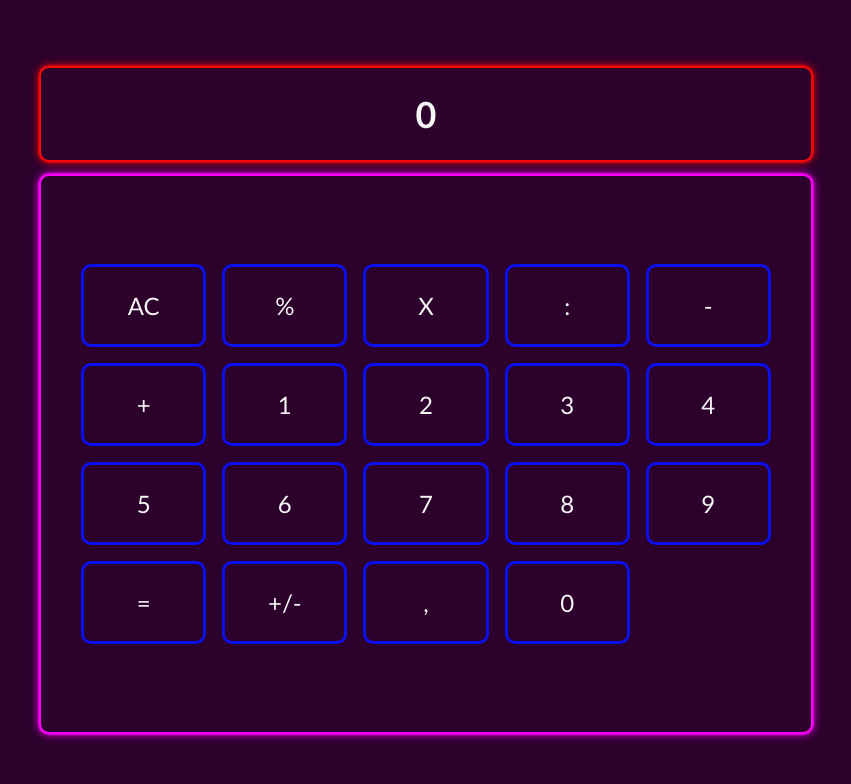
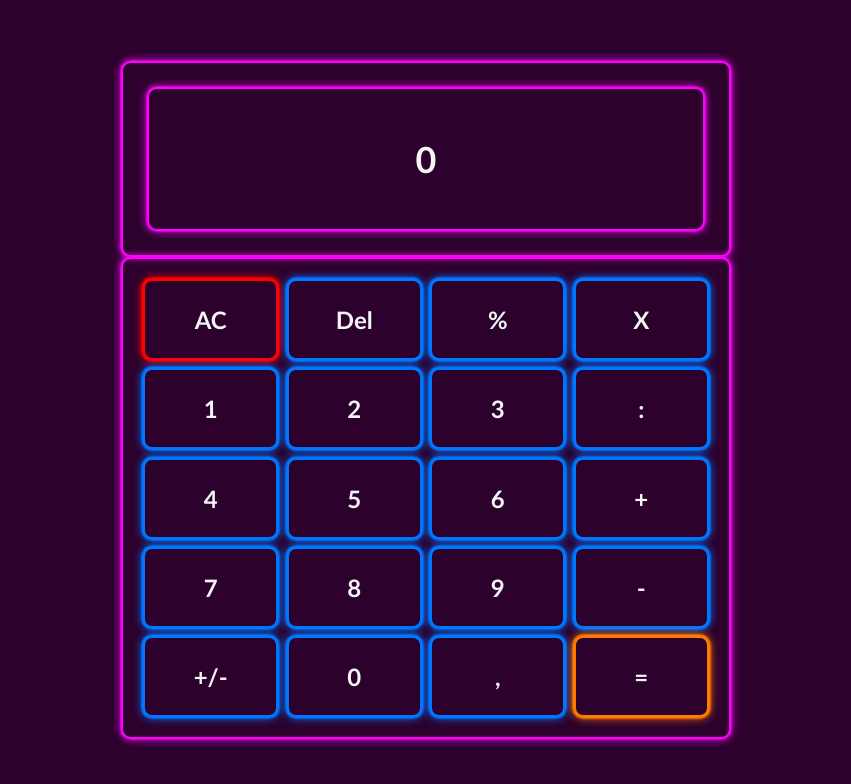
Before and after one commit to ahmadrzq/Neon-Calculator, a plain HTML site: page index.html in a window 1280 px wide. Shown: the whole page, without its empty margins (214-1065 px from the left). Drawn offline with Linux system fonts and the light colour scheme.

Commit message:
Update style

```diff
--- a/index.html
+++ b/index.html
@@ -13,26 +13,22 @@
     <main>
         <section>
             <div class="layer">
-                <h1 id="layerNumber">0</h1>
+                <div class="layer-wrap">
+                    <h1 id="layerNumber">0</h1>
+                </div>
             </div>
             <div class="keys">
                 <div class="button-wrap">
-                    <div class="button">AC</div>
+                    <div class="button neon-red">AC</div>
+                </div>
+                <div class="button-wrap">
+                    <div class="button">Del</div>
                 </div>
                 <div class="button-wrap">
                     <div class="button">%</div>
                 </div>
                 <div class="button-wrap">
                     <div class="button">X</div>
-                </div>
-                <div class="button-wrap">
-                    <div class="button">:</div>
-                </div>
-                <div class="button-wrap">
-                    <div class="button">-</div>
-                </div>
-                <div class="button-wrap">
-                    <div class="button">+</div>
                 </div>
                 <div class="button-wrap">
                     <div class="button">1</div>
@@ -44,6 +40,9 @@
                     <div class="button">3</div>
                 </div>
                 <div class="button-wrap">
+                    <div class="button">:</div>
+                </div>
+                <div class="button-wrap">
                     <div class="button">4</div>
                 </div>
                 <div class="button-wrap">
@@ -51,6 +50,9 @@
                 </div>
                 <div class="button-wrap">
                     <div class="button">6</div>
+                </div>
+                <div class="button-wrap">
+                    <div class="button">+</div>
                 </div>
                 <div class="button-wrap">
                     <div class="button">7</div>
@@ -62,16 +64,19 @@
                     <div class="button">9</div>
                 </div>
                 <div class="button-wrap">
-                    <div class="button">=</div>
+                    <div class="button">-</div>
                 </div>
                 <div class="button-wrap">
                     <div class="button">+/-</div>
                 </div>
                 <div class="button-wrap">
+                    <div class="button">0</div>
+                </div>
+                <div class="button-wrap">
                     <div class="button">,</div>
                 </div>
                 <div class="button-wrap">
-                    <div class="button">0</div>
+                    <div class="button neon-orange">=</div>
                 </div>
             </div>
         </section>
--- a/style.css
+++ b/style.css
@@ -22,15 +22,22 @@ main {
 }
 
 .layer {
-  border: 2px solid #f50909; /* Set the border width and color */
+  border: 2px solid #f0f; /* Set the border width and color */
   border-radius: 10px; /* Set the border radius */
-  color: #f50909; /* Set the text color to white */
+  color: #f0f; /* Set the text color to white */
   text-align: center; /* Center the content */
   background-color: transparent; /* Set the background color */
-  box-shadow: 0 0 2px #f50909, 0 0 2px #f50909, 0 0 2px #f50909, 0 0 10px #f50909; /* Add the neon effect with box-shadow */
-  padding: 1em 10em;
+  box-shadow: 0 0 2px #f0f, 0 0 2px #f0f, 0 0 2px #f0f, 0 0 10px #f0f; /* Add the neon effect with box-shadow */
+  padding: 1em 1em;
   font-size: 1.5rem;
-  margin-bottom: 0.5em;
+  /* margin-bottom: 0.5em; */
+}
+
+.layer-wrap {
+  border: 2px solid #f0f; /* Set the border width and color */
+  border-radius: 10px;
+  padding: 2em 10em;
+  box-shadow: 0 0 2px #f0f, 0 0 2px #f0f, 0 0 2px #f0f, 0 0 10px #f0f; /* Add the neon effect with box-shadow */
 }
 
 .keys {
@@ -43,25 +50,50 @@ main {
   text-align: center; /* Center the content */
   background-color: transparent; /* Set the background color */
   box-shadow: 0 0 2px #f0f, 0 0 2px #f0f, 0 0 2px #f0f, 0 0 10px #f0f; /* Add the neon effect with box-shadow */
-  padding: 5em 2em;
+  padding: 1em 1em;
+  font-weight: 800;
 }
 
-.button-wrap{
-    width: 20%;
-    padding: 0.5em;
-    text-align: center;
+.button-wrap {
+  width: 25%;
+  padding: 0.2em;
+  text-align: center;
 }
 
 .button {
-  border: 3px solid #0c0fee; /* Set the border width and color */
+  border: 3px solid #0077ff; /* Set the border width and color */
   border-radius: 10px; /* Set the border radius */
-  padding: 1em 0; /* Add some padding to the content */
+  padding: 1em 0;
   text-align: center; /* Center the content */
   background-color: transparent; /* Set the background color */
-  /* box-shadow: 0 0 2px #0c0fee, 0 0 2px #0c0fee, 0 0 2px #0c0fee, 0 0 10px #0c0fee; Add the neon effect with box-shadow */
+  box-shadow: 0 0 2px #0077ff, 0 0 2px #0077ff, 0 0 2px #0077ff,
+    0 0 10px #0077ff; /* Add the neon effect with box-shadow */
   cursor: pointer;
   font-size: 1.5rem;
 }
-.button:hover{
-    box-shadow: 0 0 5px #0c0fee, 0 0 10px #0c0fee, 0 0 15px #0c0fee, 0 0 20px #0c0fee; /* Add the neon effect with box-shadow */
+.button:hover {
+  box-shadow: 0 0 10px #0077ff, 0 0 15px #0077ff, 0 0 20px #0077ff,
+    0 0 25px #0077ff; /* Add the neon effect with box-shadow */
 }
+
+.neon-red {
+  border: 3px solid #ff0000 !important;
+  box-shadow: 0 0 2px #ff0000, 0 0 2px #ff0000, 0 0 2px #ff0000,
+    0 0 10px #ff0000 !important;
+}
+
+.neon-red:hover {
+  box-shadow: 0 0 10px #ff0000, 0 0 15px #ff0000, 0 0 20px #ff0000,
+    0 0 25px #ff0000 !important; /* Add the neon effect with box-shadow */
+}
+
+.neon-orange {
+  border: 3px solid #ff7b00 !important;
+  box-shadow: 0 0 2px #ff7b00, 0 0 2px #ff7b00, 0 0 2px #ff7b00,
+    0 0 10px #ff7b00 !important;
+}
+
+.neon-orange:hover {
+  box-shadow: 0 0 10px #ff7b00, 0 0 15px #ff7b00, 0 0 20px #ff7b00,
+    0 0 25px #ff7b00 !important; /* Add the neon effect with box-shadow */
+}
```
